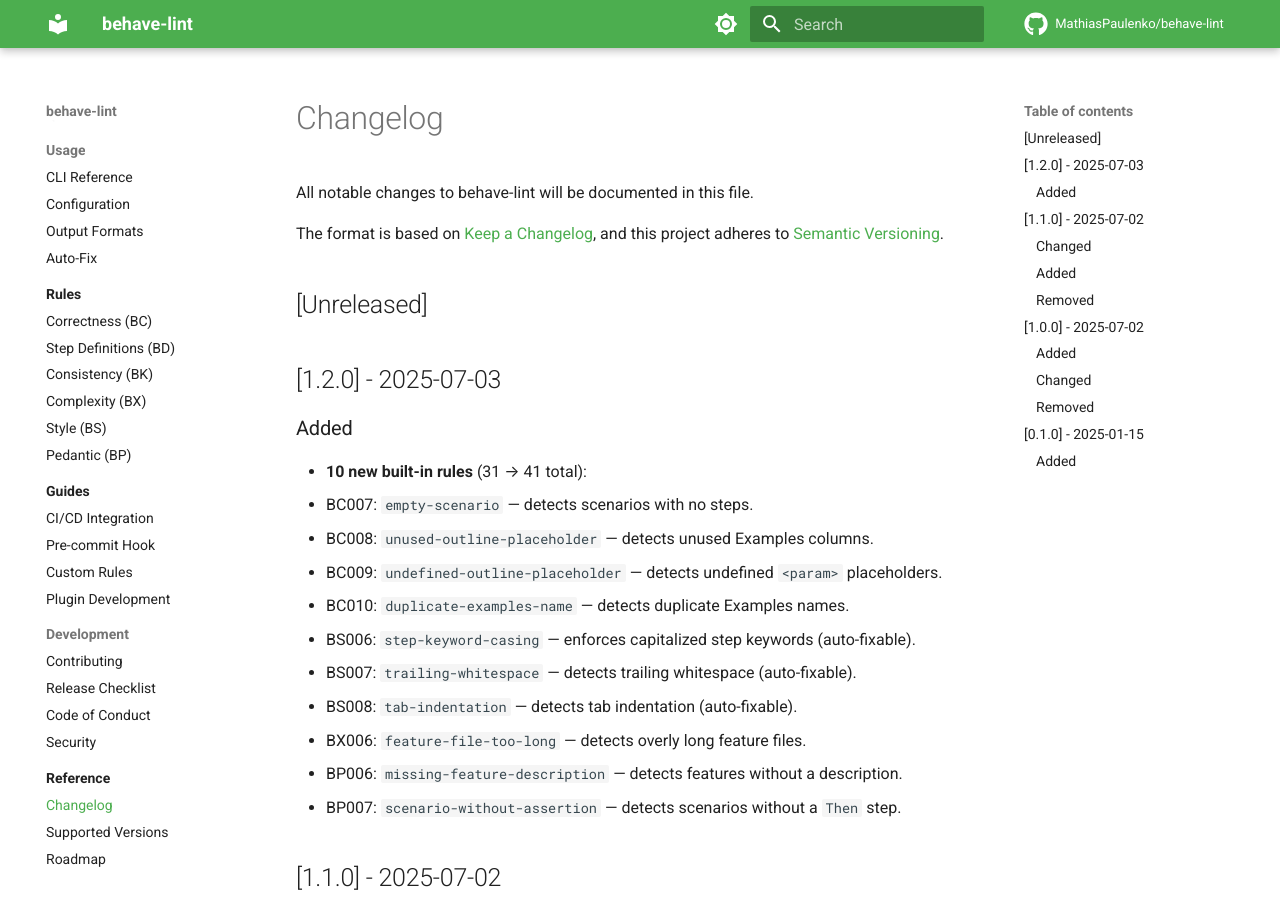
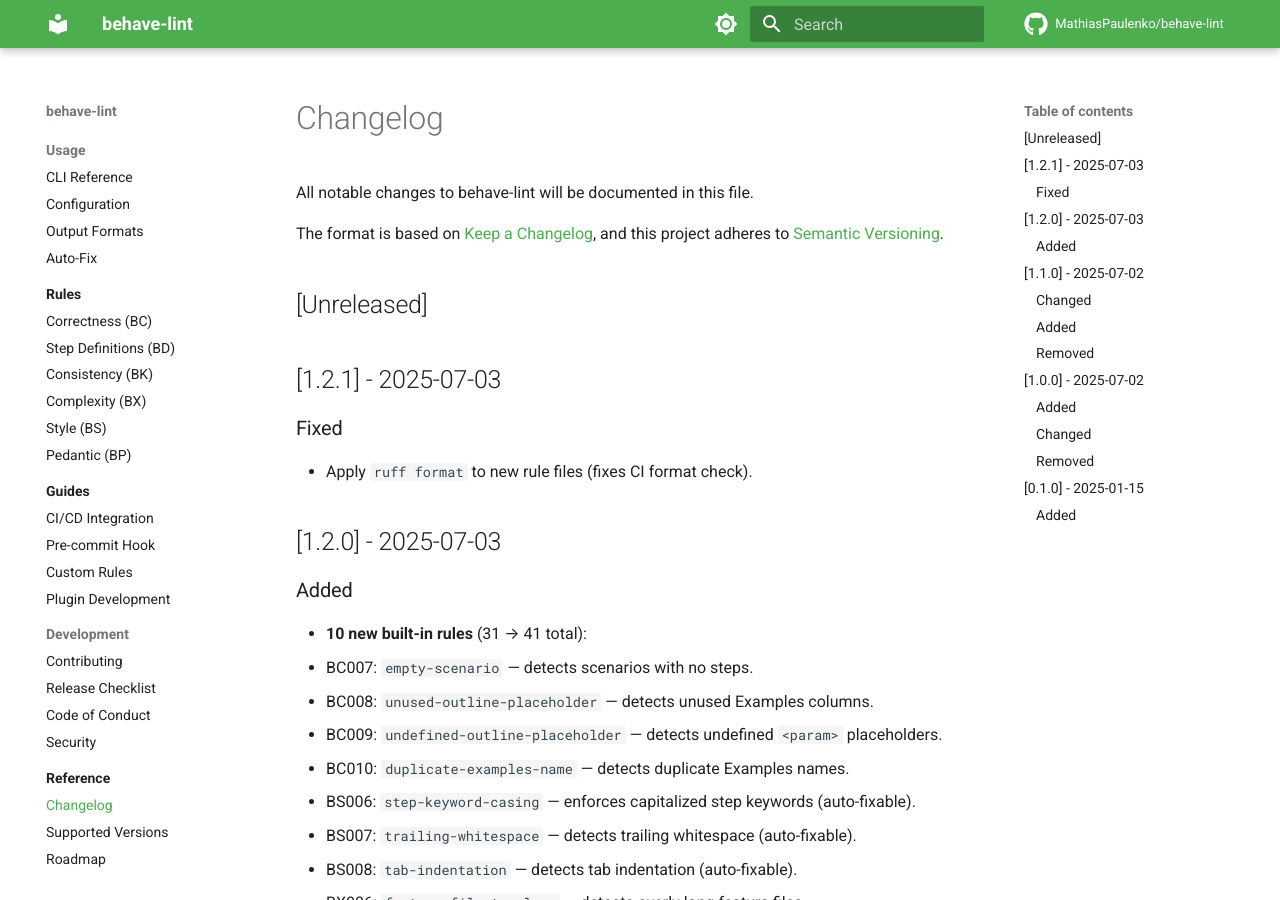
Before and after one commit to MathiasPaulenko/behave-lint, an MkDocs documentation site: the page built from docs/CHANGELOG.md, in a window 1280 px wide and 900 px high. Built offline with MkDocs 1.6.1 and Material for MkDocs 9.7.7, drawn with Linux system fonts in a browser that asks for light colours; comment, search, counter and statistics services are not loaded.

Commit message:
release: v1.2.1 — ruff format fix

```diff
--- a/behave_lint/__init__.py
+++ b/behave_lint/__init__.py
@@ -24,7 +24,7 @@ from behave_lint.models import (
     Severity,
 )
 
-__version__ = "1.2.0"
+__version__ = "1.2.1"
 
 __all__ = [
     "AutoFixCapability",
--- a/docs/CHANGELOG.md
+++ b/docs/CHANGELOG.md
@@ -6,6 +6,12 @@ The format is based on [Keep a Changelog](https://keepachangelog.com/en/1.1.0/),
 and this project adheres to [Semantic Versioning](https://semver.org/spec/v2.0.0.html).
 
 ## [Unreleased]
+
+## [1.2.1] - 2025-07-03
+
+### Fixed
+
+- Apply `ruff format` to new rule files (fixes CI format check).
 
 ## [1.2.0] - 2025-07-03
 
--- a/pyproject.toml
+++ b/pyproject.toml
@@ -4,7 +4,7 @@ build-backend = "hatchling.build"
 
 [project]
 name = "behave-lint"
-version = "1.2.0"
+version = "1.2.1"
 description = "A fast, opinionated, extensible linter for Gherkin .feature files and Behave test suites."
 readme = "README.md"
 license = "MIT"
```
